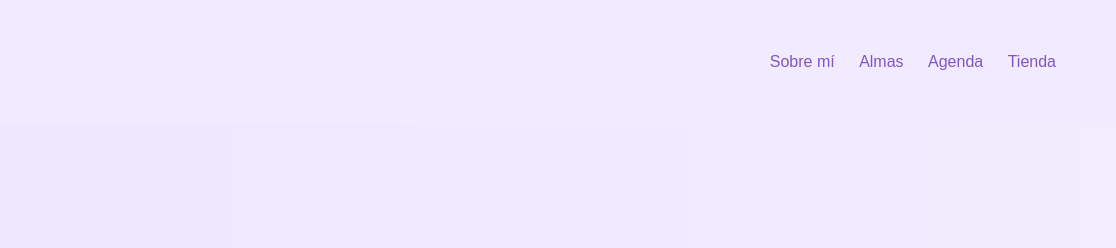
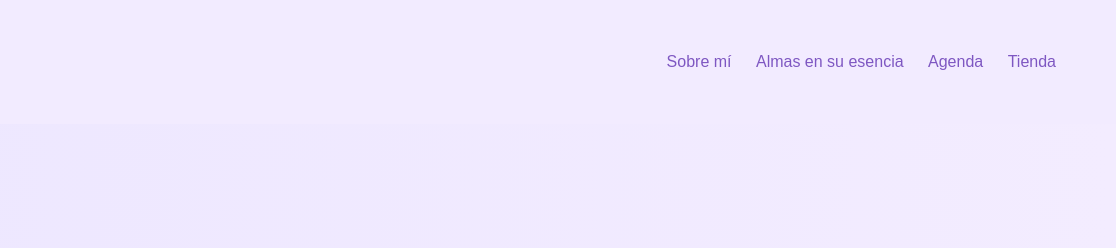
Before and after one commit to casanalma/casanalma, a plain HTML site: page index (1).html in a window 1280 px wide. Shown: the top 248 px of the page, 164-1280 px from the left. Drawn offline with Linux system fonts and the light colour scheme.

Commit message:
Update index (1).html

```diff
--- a/index (1).html
+++ b/index (1).html
@@ -192,7 +192,7 @@
     </div>
     <nav>
         <a href="#about">Sobre mí</a>
-        <a href="#testimonios">Almas</a>
+        <a href="#testimonios">Almas en su esencia</a>
         <a href="#agenda">Agenda</a>
         <a href="#tienda">Tienda</a>
     </nav>
```
